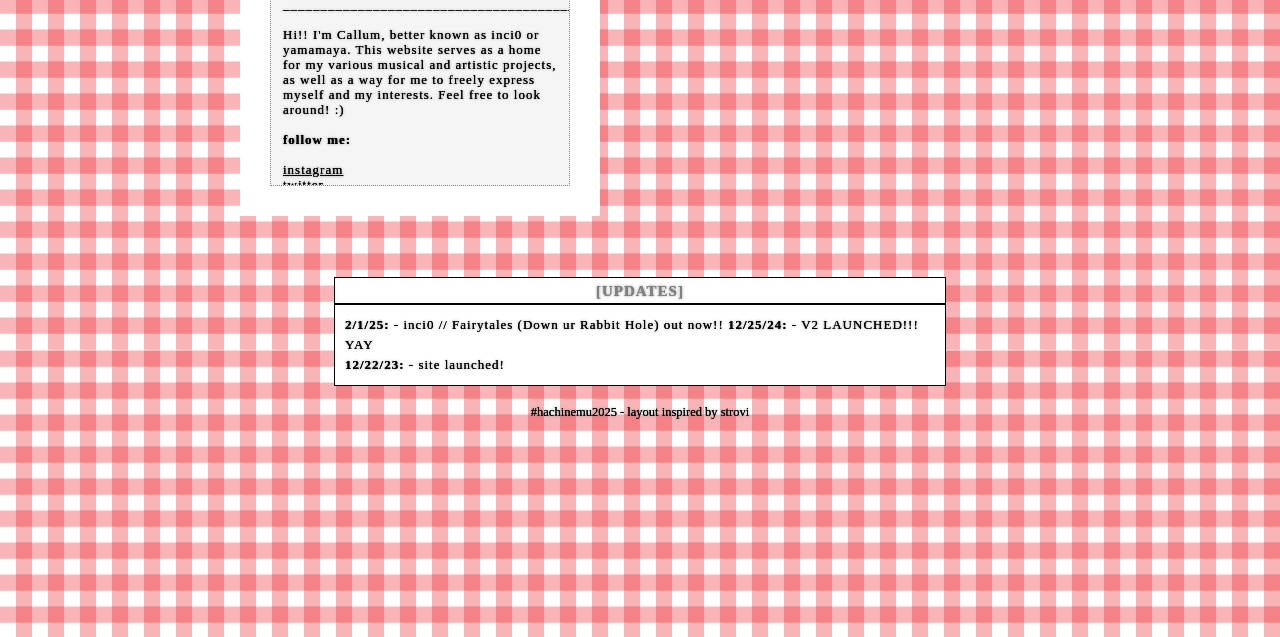
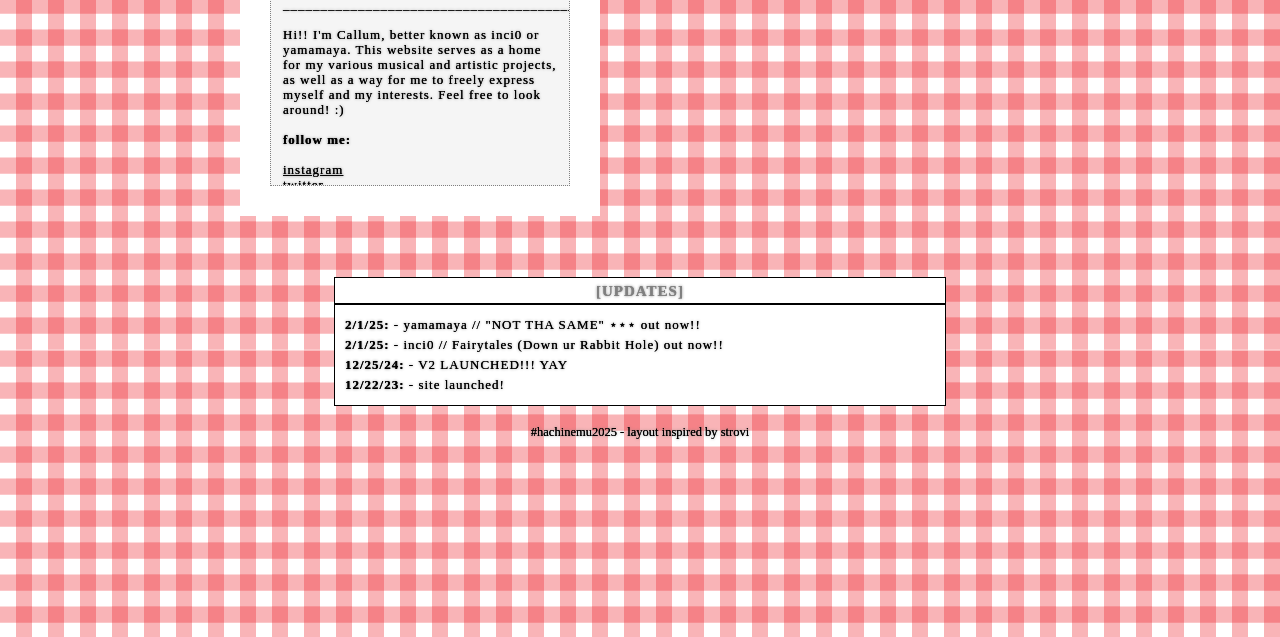
Before and after one commit to fuyuka1d3su/hachinemu-site, a plain HTML site: page home.html in a window 1280 px wide. Shown: the part 163-800 px from the top of the page. Drawn offline with Linux system fonts and the light colour scheme.

Commit message:
Update home.html

```diff
--- a/home.html
+++ b/home.html
@@ -89,7 +89,8 @@
 
         <div class="text">
             <mark style="background-color:white;">
-		<b> 2/1/25: </b>  - inci0 // Fairytales (Down ur Rabbit Hole) out now!!
+		<b> 2/1/25: </b>  - yamamaya // "NOT THA SAME" ⋆⋆⋆ out now!!<br>
+		<b> 2/1/25: </b>  - inci0 // Fairytales (Down ur Rabbit Hole) out now!!<br>
                 <b> 12/25/24: </b>  - V2 LAUNCHED!!! YAY<br>
                 <b> 12/22/23: </b>  - site launched!<br>
             </mark>
```
